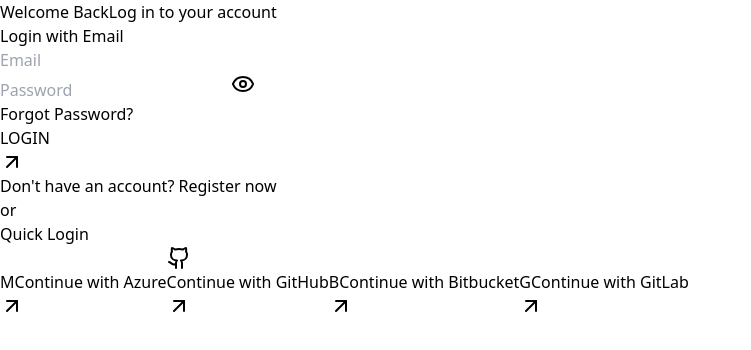
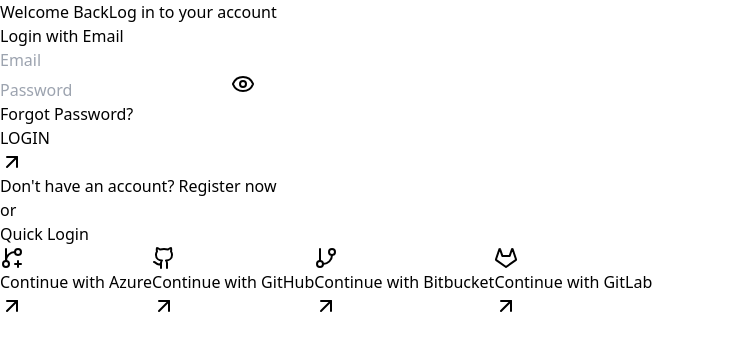
Before and after one commit to mddanish867/maisonpro, a React (Vite) app: page /login in a window 1280 px wide. Shown: the top 350 px of the page, without its empty margins (0-751 px from the left). Built offline with nearby package versions, Linux system fonts and the light colour scheme.

Commit message:
added socialicons to social login buttons

```diff
--- a/src/components/auth/Login.jsx
+++ b/src/components/auth/Login.jsx
@@ -1,5 +1,5 @@
 import React, { useState } from "react";
-import { ArrowUpRight, Eye, EyeOff, Github } from "lucide-react";
+import { ArrowUpRight, Eye, EyeOff, Github, Gitlab, GitBranch, GitBranchPlus } from "lucide-react";
 
 const Login = () => {
   const [formData, setFormData] = useState({
@@ -32,10 +32,10 @@
   };
 
   const oauthProviders = [
-    { name: "Azure", color: "from-blue-500 to-blue-600", icon: "M" },
+    { name: "Azure", color: "from-blue-500 to-blue-600", icon: <GitBranchPlus className="w-5 h-5" /> },
     { name: "GitHub", color: "from-gray-700 to-gray-800", icon: <Github className="w-5 h-5" /> },
-    { name: "Bitbucket", color: "from-blue-600 to-blue-700", icon: "B" },
-    { name: "GitLab", color: "from-orange-500 to-orange-600", icon: "G" },
+    { name: "Bitbucket", color: "from-blue-600 to-blue-700", icon: <GitBranch className="w-5 h-5"/> },
+    { name: "GitLab", color: "from-orange-500 to-orange-600", icon: <Gitlab className="w-5 h-5"/> },
   ];
 
   return (
```
